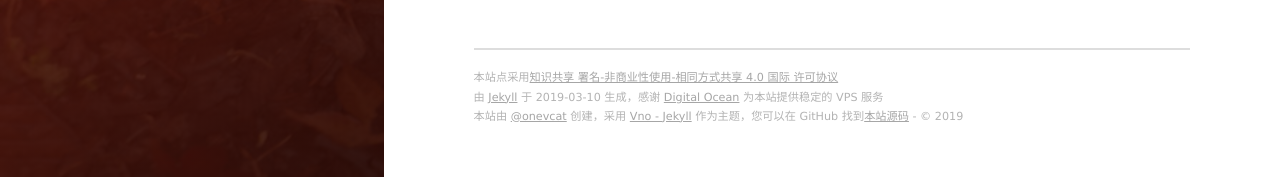
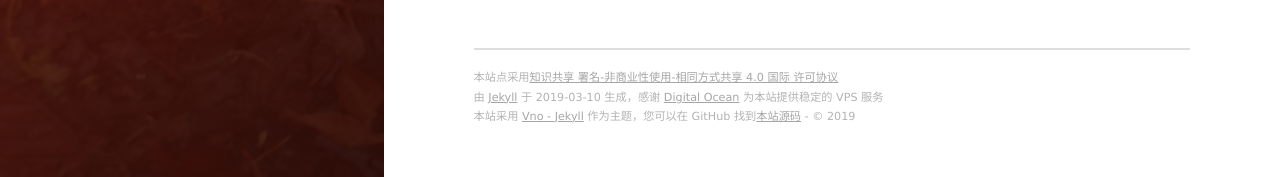
Before and after one commit to GhotsboyD/GhotsboyD.github.io, a Jekyll site: the page built from _posts/2016-02-15-sample-post.markdown, in a window 1280 px wide and 1219 px high. Shown: the part 1039-1216 px from the top of the window. Built offline with Jekyll 4.4.1, drawn with Linux system fonts in a browser that asks for light colours; nearby versions of some CDN libraries; comment, search, counter and statistics services are not loaded.

Commit message:
Update _config.yml

```diff
--- a/_config.yml
+++ b/_config.yml
@@ -4,11 +4,7 @@ name: 陈帝的博客|Dc's Blog
 subtitle: 岁月绵长，要对爱的事不遗余力
 welcome_message: 生活分享，技术交流，欢迎来访
 description:
-creator: <a href="https://onev.cat">@onevcat</a>
-
-url: "https://onevcat.com"
-
-permalink: /:year/:month/:title/
+creator:
 
 
 
```
